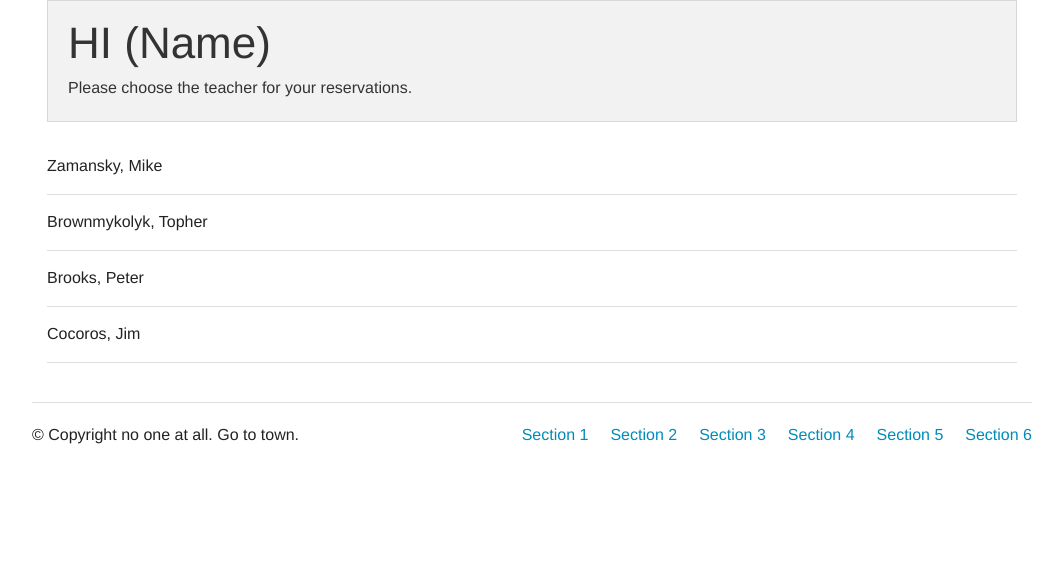
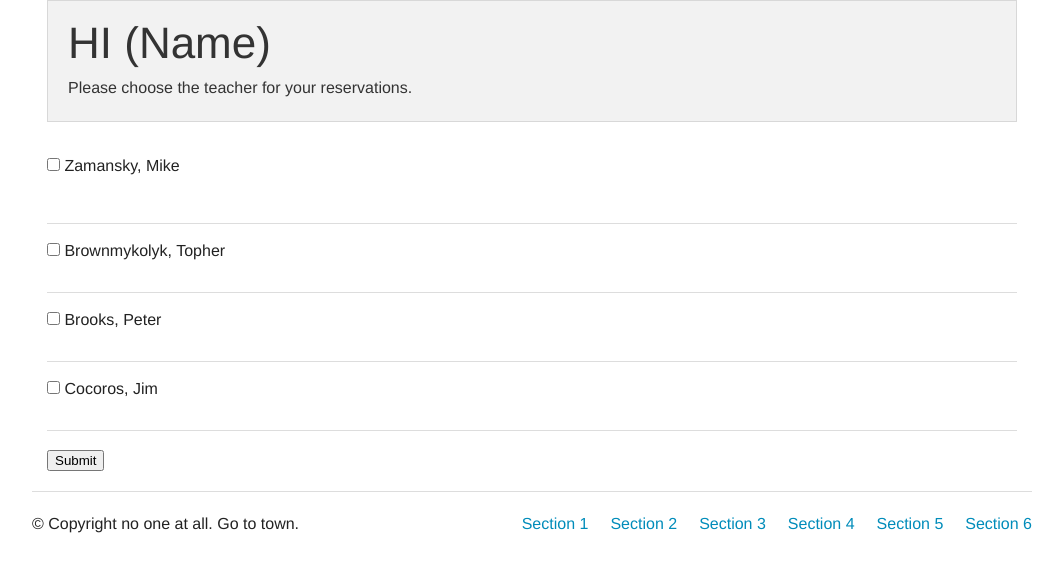
Before and after one commit to stuycs-softdev-fall-2013/proj3-7-PTC, a Flask app: page /parentpostlogin in a window 1280 px wide. Shown: the part 45-617 px from the top of the page, without its empty margins (108-1171 px from the left). Run offline with Flask 2, Linux system fonts and the light colour scheme; some libraries are stand-ins or nearby versions.

Commit message:
added checkboxes for parentpostlogin

```diff
--- a/templates/parentpostlogin.html
+++ b/templates/parentpostlogin.html
@@ -70,6 +70,9 @@
       <!-- Feed Entry -->
       <div class="row">
         <div class="large-10 columns">
+	  <form>
+	    <input type = "checkbox" name = "teacher" value = {% print teacher[i] %}>
+
 	  {% print teacher[i] %}
         </div>
       </div>
@@ -77,6 +80,8 @@
 
       <hr />
       {% endfor %}
+<input type = "submit" value = "Submit">
+</form>
 
     </div>
 
```
